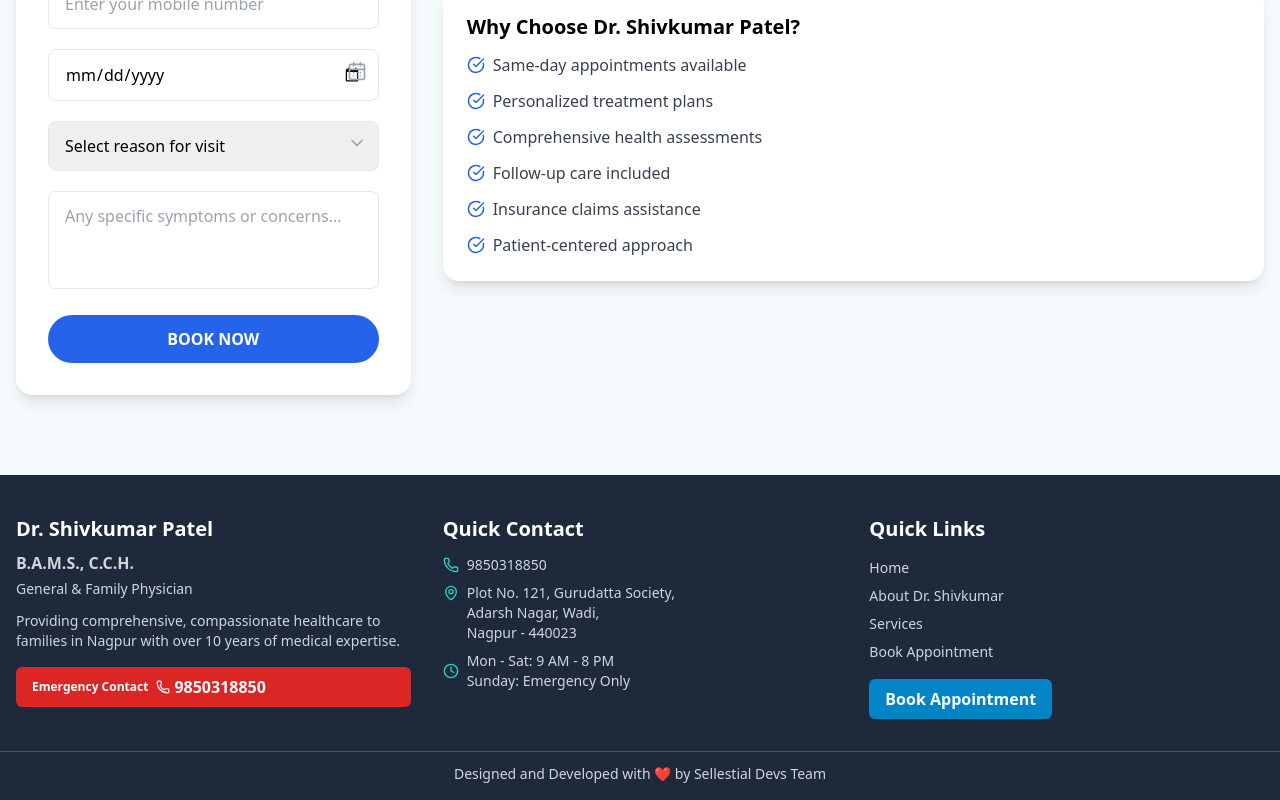
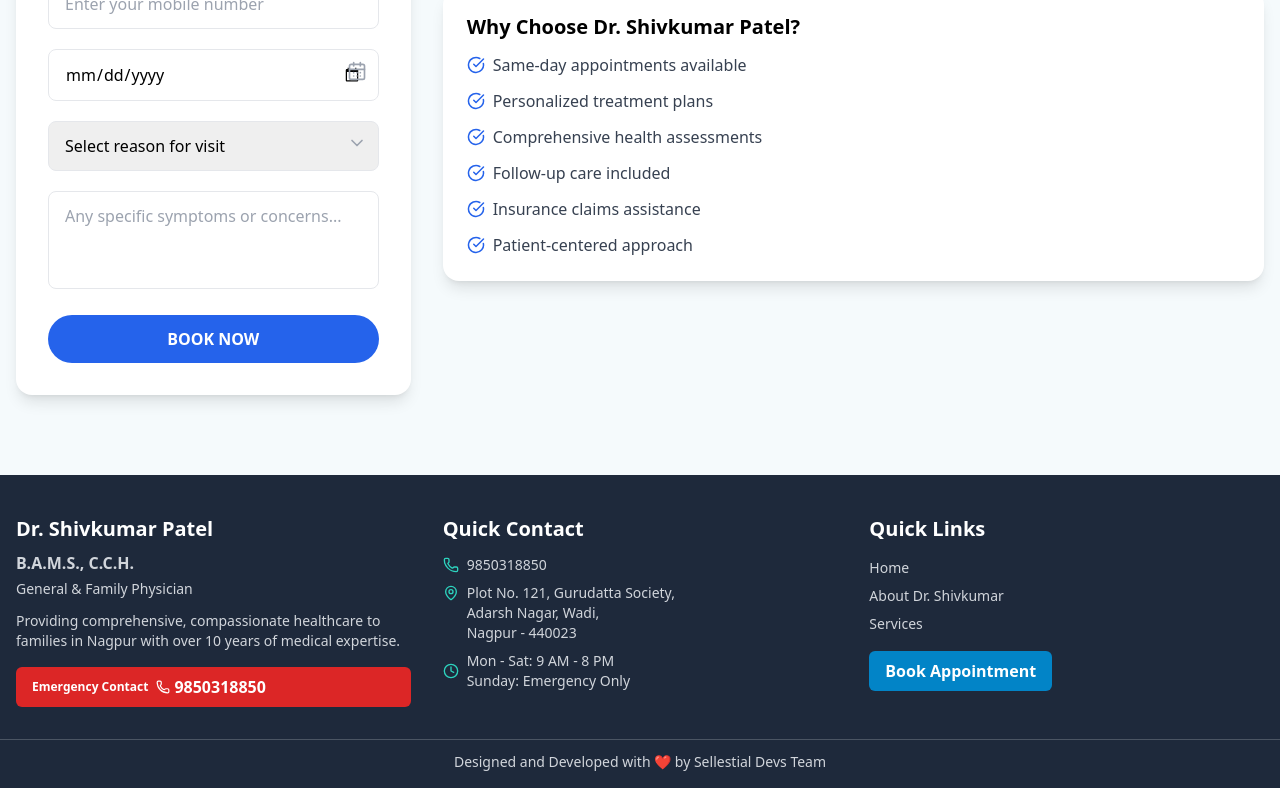
Before and after one commit to Rishi9822/Dr.Shiv_Clinic, a React (Vite) app in the folder Client/: page / in a window 1280 px wide. Shown: the part 4263-5063 px from the top of the page. Built offline with nearby package versions, Linux system fonts and the light colour scheme.

Commit message:
scroll behaviout to smooth

```diff
--- a/Client/src/components/AboutSection.jsx
+++ b/Client/src/components/AboutSection.jsx
@@ -3,7 +3,7 @@ import { Award, Users, CheckCircle, Shield } from 'lucide-react';
 
 const AboutSection = () => {
     return (
-        <section className="max-w-7xl mx-auto px-4 py-10 grid md:grid-cols-2 gap-8 items-start">
+        <section id="about" className="max-w-7xl mx-auto px-4 py-10 grid md:grid-cols-2 gap-8 items-start">
 
             {/* Left: About Text & Highlights */}
             <div>
--- a/Client/src/components/BookAppointmentSection.jsx
+++ b/Client/src/components/BookAppointmentSection.jsx
@@ -17,7 +17,7 @@ const BookAppointmentSection = () => {
   };
 
   return (
-    <section className="py-14 md:py-20 bg-[#f5fafc]">
+    <section id= "book"className="py-14 md:py-20 bg-[#f5fafc]">
       <div className="max-w-7xl mx-auto px-4">
 
         {/* Top heading */}
--- a/Client/src/components/Footer.jsx
+++ b/Client/src/components/Footer.jsx
@@ -52,13 +52,13 @@ const Footer = () => {
                 <div>
                     <h2 className="text-lg md:text-xl font-semibold text-white mb-3">Quick Links</h2>
                     <ul className="space-y-1 mb-4">
-                        <li><a href="#home" className="hover:text-teal-400 transition text-sm">Home</a></li>
+                        <li><a href="/" className="hover:text-teal-400 transition text-sm">Home</a></li>
                         <li><a href="#about" className="hover:text-teal-400 transition text-sm">About Dr. Shivkumar</a></li>
                         <li><a href="#services" className="hover:text-teal-400 transition text-sm">Services</a></li>
-                        <li><a href="#appointment" className="hover:text-teal-400 transition text-sm">Book Appointment</a></li>
+
                     </ul>
                     <a
-                        href="#appointment"
+                        href="#book"
                         className="inline-block bg-sky-600 hover:bg-sky-700 text-white font-semibold text-sm md:text-base px-4 py-2 rounded-md transition"
                     >
                         Book Appointment
--- a/Client/src/components/MedicalServices.jsx
+++ b/Client/src/components/MedicalServices.jsx
@@ -44,7 +44,7 @@ const services = [
 
 const MedicalServices = () => {
   return (
-    <section className="py-20 px-4 sm:px-8 lg:px-24 bg-white">
+    <section id= "services" className="py-20 px-4 sm:px-8 lg:px-24 bg-white">
       <div className="text-center max-w-4xl mx-auto mb-12">
         {/* Top badge */}
         <span className="inline-block bg-[#e0f7f9] text-[#0086c3] text-sm font-semibold px-4 py-1 rounded-full mb-4">
--- a/Client/src/components/Navbar.jsx
+++ b/Client/src/components/Navbar.jsx
@@ -43,7 +43,7 @@ const Navbar = () => {
                     <a href="/" className="text-gray-800 hover:text-blue-600 font-medium text-sm lg:text-base">Home</a>
                     <a href="#about" className="text-gray-800 hover:text-blue-600 font-medium text-sm lg:text-base">About</a>
                     <a href="#services" className="text-gray-800 hover:text-blue-600 font-medium text-sm lg:text-base">Services</a>
-                    <a href="#appointment" className="text-gray-800 hover:text-blue-600 font-medium text-sm lg:text-base">Book Appointment</a>
+                    <a href="#book" className="text-gray-800 hover:text-blue-600 font-medium text-sm lg:text-base">Book Appointment</a>
                 </nav>
 
                 {/* Right - Call Now & Hamburger */}
--- a/Client/src/index.css
+++ b/Client/src/index.css
@@ -1,3 +1,7 @@
 @tailwind base;
 @tailwind components;
 @tailwind utilities;
+
+html {
+    scroll-behavior: smooth;
+}
```
